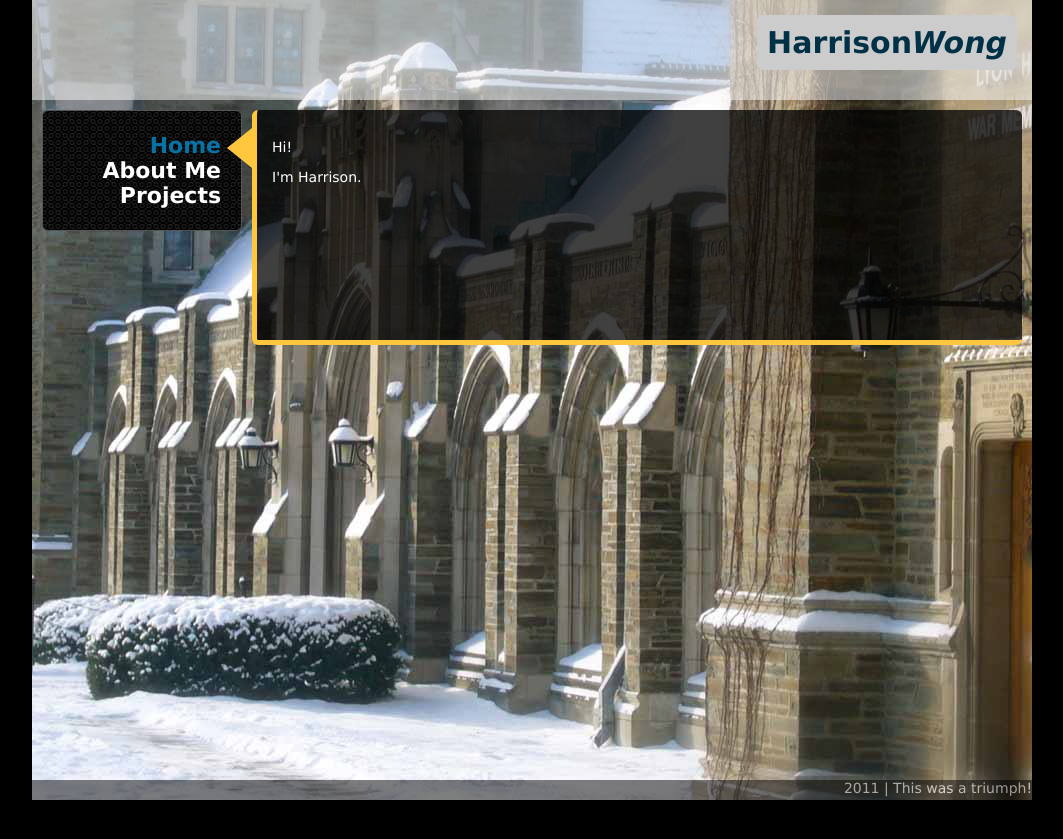
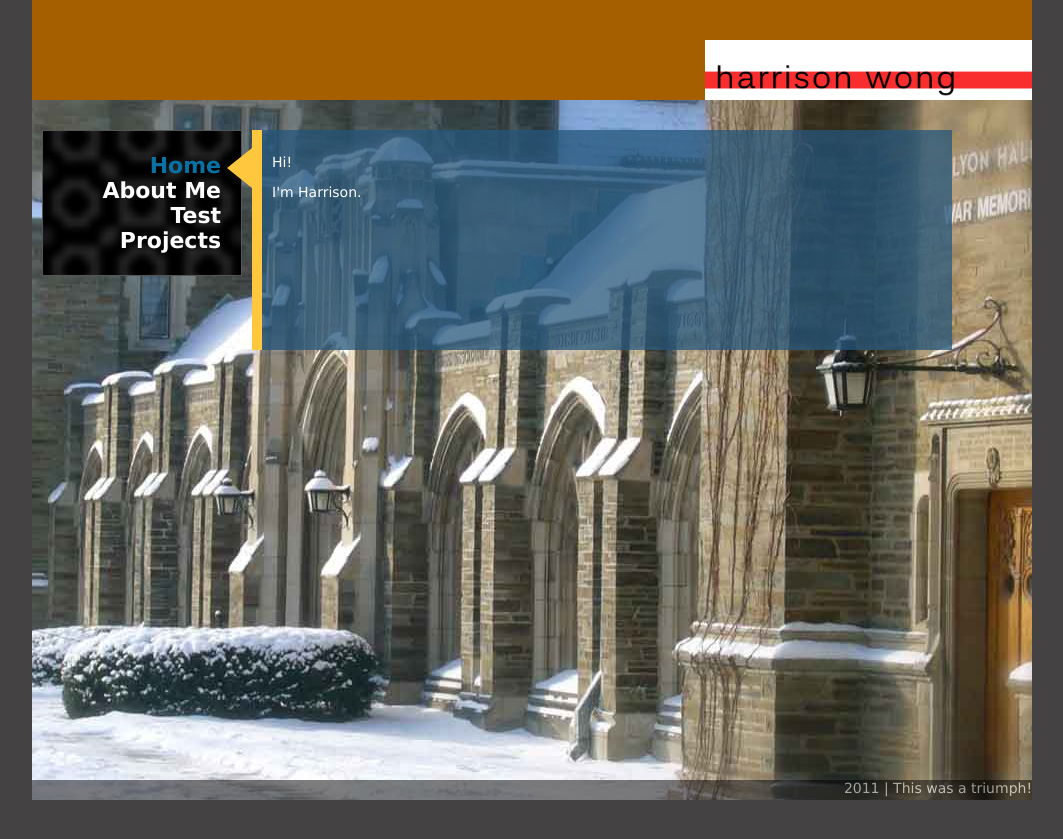
Before and after one commit to HarrisonW/harrisonw.github.io, a Jekyll site: the page built from index.html, in a window 1280 px wide. Shown: the top 839 px of the page, without its empty margins (108-1171 px from the left). Built offline with Jekyll 4.4.1, drawn with Linux system fonts in a browser that asks for light colours.

Commit message:
Style redesign

```diff
--- a/_layouts/default.html
+++ b/_layouts/default.html
@@ -14,18 +14,19 @@
 <body>
 
 <div id="container">
-	<div id="header"><h1 class="ui-widget ui-corner-all"><div class="logo"></div>Harrison<i>Wong</i></h1></div>
+  <div id="header"><img src="name.png" alt="name" /></div>
   <div id="menu">
   <div class="ui-overlay"></div>
     <div style="" class="ui-widget ui-widget-content ui-corner-all">
       <ul>
         <li><a href="index.html">Home</a></li>
         <li><a href="about.html">About Me</a></li>
+        <li><a href="test.html">Test</a></li>
         <li><a href="projects.html">Projects</a></li>
       </ul>
     </div>
   </div>
-	<div id="content" class="ui-corner-all">
+  <div id="content">
 		{{ content }}
 	</div>
 	<div id="footer">{{ site.time | date: "%Y" }} | This was a triumph!</div>
--- a/css/style.css
+++ b/css/style.css
@@ -1,5 +1,5 @@
 body {
-	background-color: #000;
+	background-color: #444242;
 	padding: 0;
 	margin: 0;
 	font-size: 14px;
@@ -7,28 +7,26 @@ body {
 }
 #container {
 	width: 1000px;
-	background: #fff url('cornellsnow.jpg') no-repeat left top;
+	background: #fff url('cornellsnow.jpg') no-repeat left 100px;
 	margin: 0px auto;
 	height: 800px;
 	position: relative;
 }
 #header {
-	background-color: rgba(255,255,255,0.5);
+	background-color: rgba(166,95,0,1);
 	height: 100px;
+	width: 100%;
 }
 #header .logo {
   width:0;
   height:0;
   display: inline-block;
 }
-#header h1 {
+#header img {
+	/*background-color: #000;*/
 	float: right;
-	color: #003147;
-	background-color: #ccc;
-	/*background-color: #000;*/
-	margin: 0.5em;
-	padding: 10px;
-	font-size: 30px;
+	height: 60px;
+	margin-top: 40px;
 }
 #menu {
 	font-size: 20px;
@@ -36,7 +34,7 @@ body {
 	color: #000;
 	width: 200px;
 	float: left;
-	margin-top: 10px;
+	margin-top: 30px;
 	margin-left: 10px
 }
 #menu ul {
@@ -63,13 +61,12 @@ body {
 }
 #content {
 	float: right;
-	background-color: rgba(0,0,0,0.75);
-	border-left: #FFC73D solid 5px;
-	border-bottom: #FFC73D solid 5px;
-	margin-right: 10px;
-	margin-top: 10px;
-	width: 735px;
-	padding: 15px;
+	background-color: rgba(37,86,123,0.75);
+	border-left: #FFC73D solid 10px;
+	margin-right: 80px;
+	margin-top: 30px;
+	width: 670px;
+	padding: 10px;
 	color: #fff;
 	min-height: 200px;
 }
@@ -113,3 +110,12 @@ body {
 .projects h4 span {
 	float: left;
 }
+
+
+/* new stuff */
+h1, h2, h3, h4 {
+  font-family: Helvetica;
+}
+.ui-widget-content {
+  background-size: 100%;
+}
```
Also changed, not shown: css/cornellsnow.jpg, css/dark-hive/images/ui-bg_loop_25_000000_21x21.png, css/dark-hive/jquery-ui-1.8.7.custom.css, name.png (added). Lines whose indentation alone changed are shown as unchanged.
